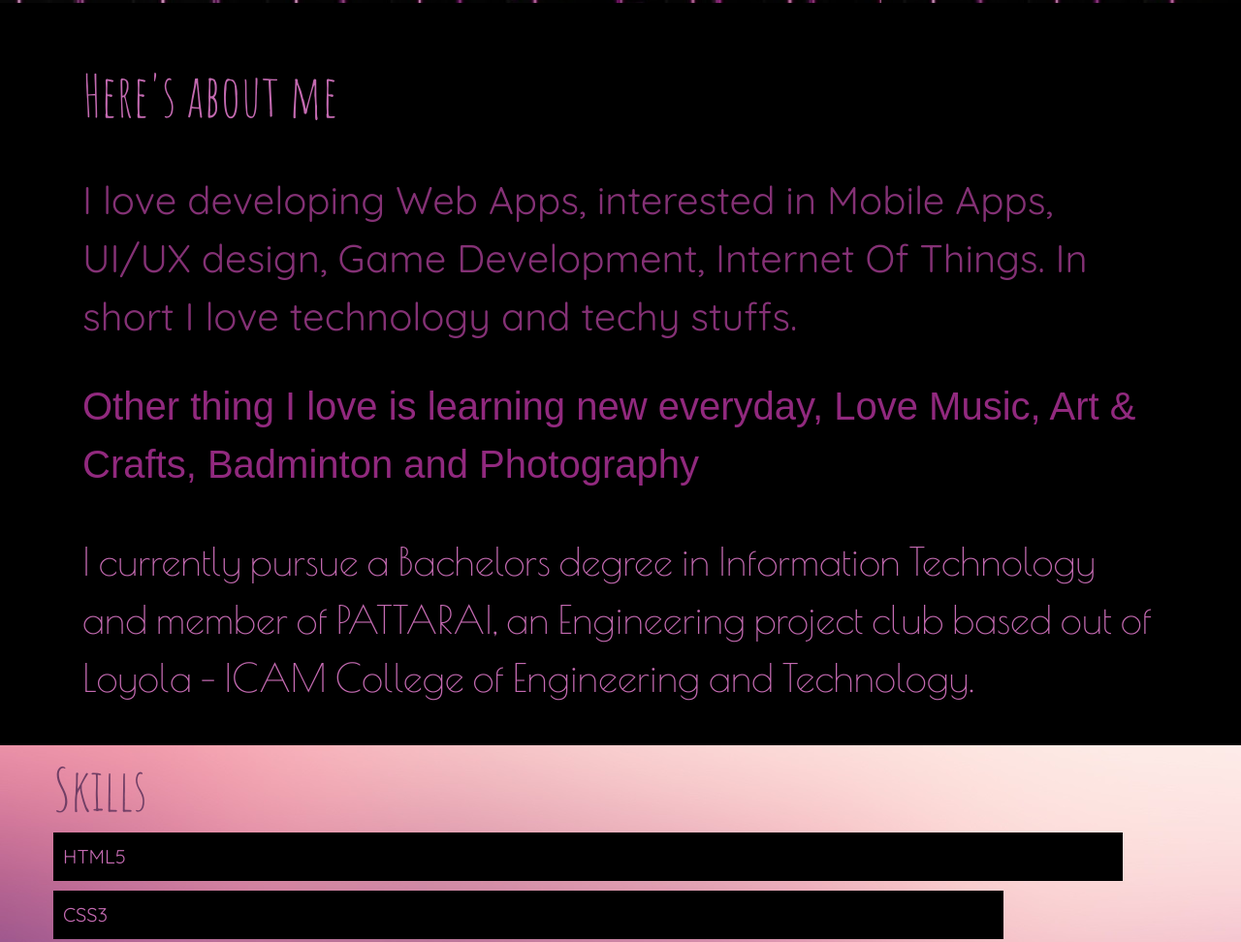
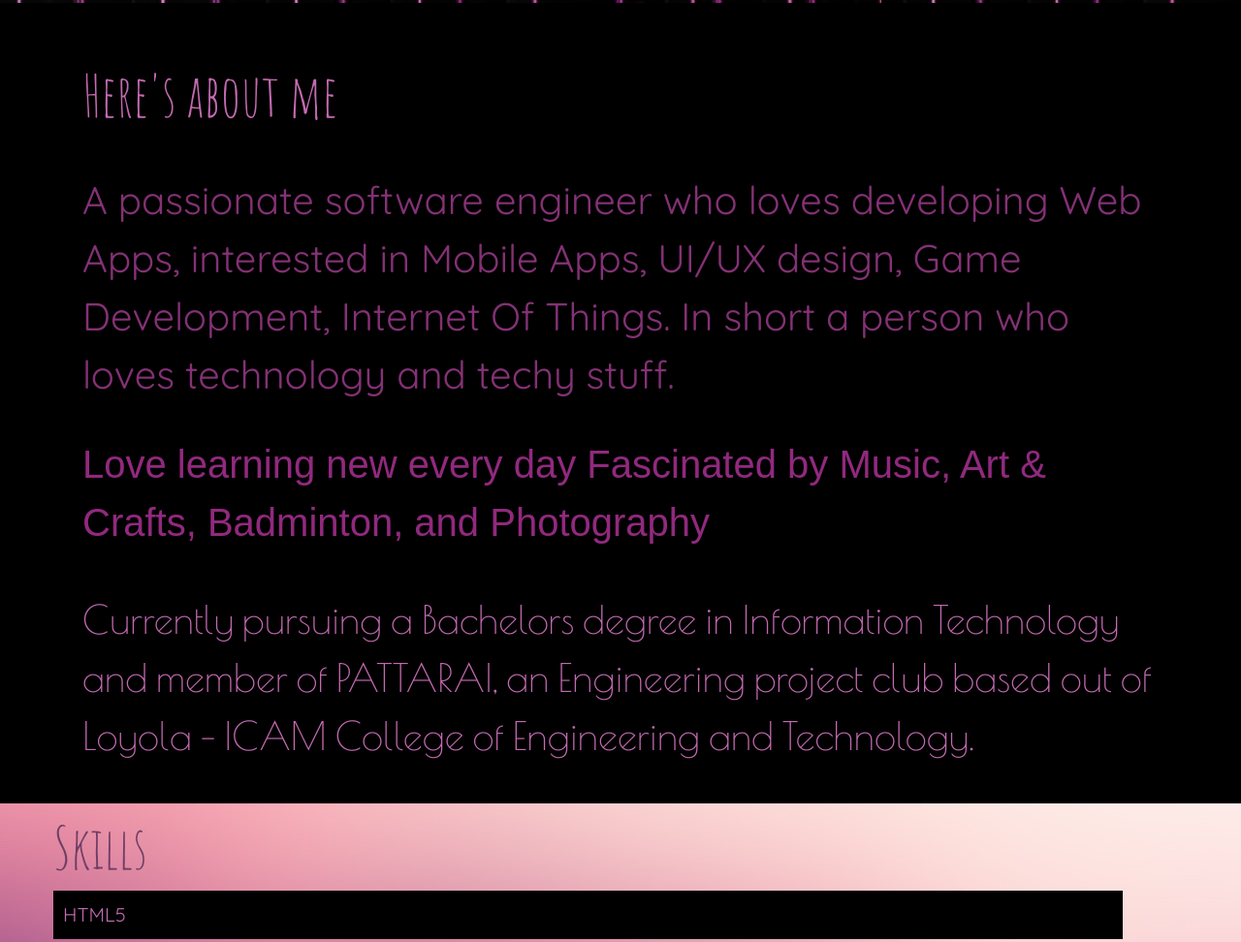
Before and after one commit to Sherin-Sneha/Sherin-Sneha-Portfolio, a plain HTML site: page index.html in a window 1280 px wide. Shown: the part 797-1769 px from the top of the page at 97% size. Drawn offline with nearby package versions, Linux system fonts and the light colour scheme; a script that the page names is missing; a web font is replaced by a local one.

Commit message:
Update index.html

```diff
--- a/index.html
+++ b/index.html
@@ -93,9 +93,10 @@
 <section id= "about" class="about d-flex">
   <div class="container">
     <p class="text-head">Here's about me</p>
-    <p class="text-main">I love developing Web Apps, interested in Mobile Apps, UI/UX design, Game Development, Internet Of Things. In short I love technology and techy stuffs.</p>
-    <p class="text-sub">Other thing I love is learning new everyday, Love Music, Art & Crafts, Badminton and Photography</p>
-    <p class="text-content">I currently pursue a Bachelors degree in Information Technology and member of PATTARAI, an Engineering project club based out of Loyola - ICAM College of Engineering and Technology.</p>
+    <p class="text-main">A passionate software engineer who loves developing Web Apps, interested in Mobile Apps, UI/UX design, Game Development, Internet Of Things. In short a person who loves technology and techy stuff.</p>
+    <p class="text-sub">Love learning new every day
+Fascinated by Music, Art & Crafts, Badminton, and Photography</p>
+    <p class="text-content">Currently pursuing a Bachelors degree in Information Technology and member of PATTARAI, an Engineering project club based out of Loyola - ICAM College of Engineering and Technology.</p>
 </section>
 <!-- about sec ends-->
 
```
